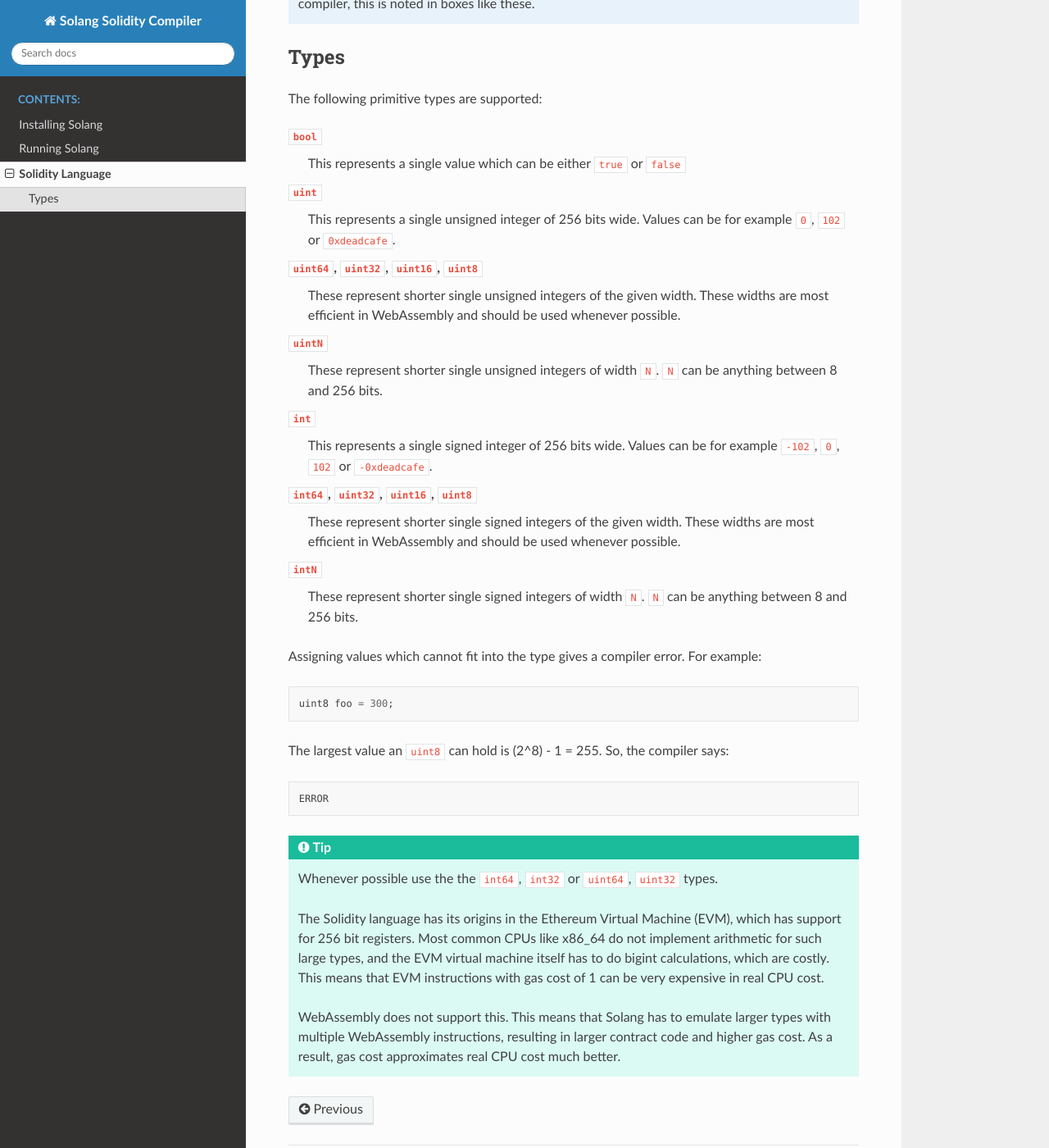
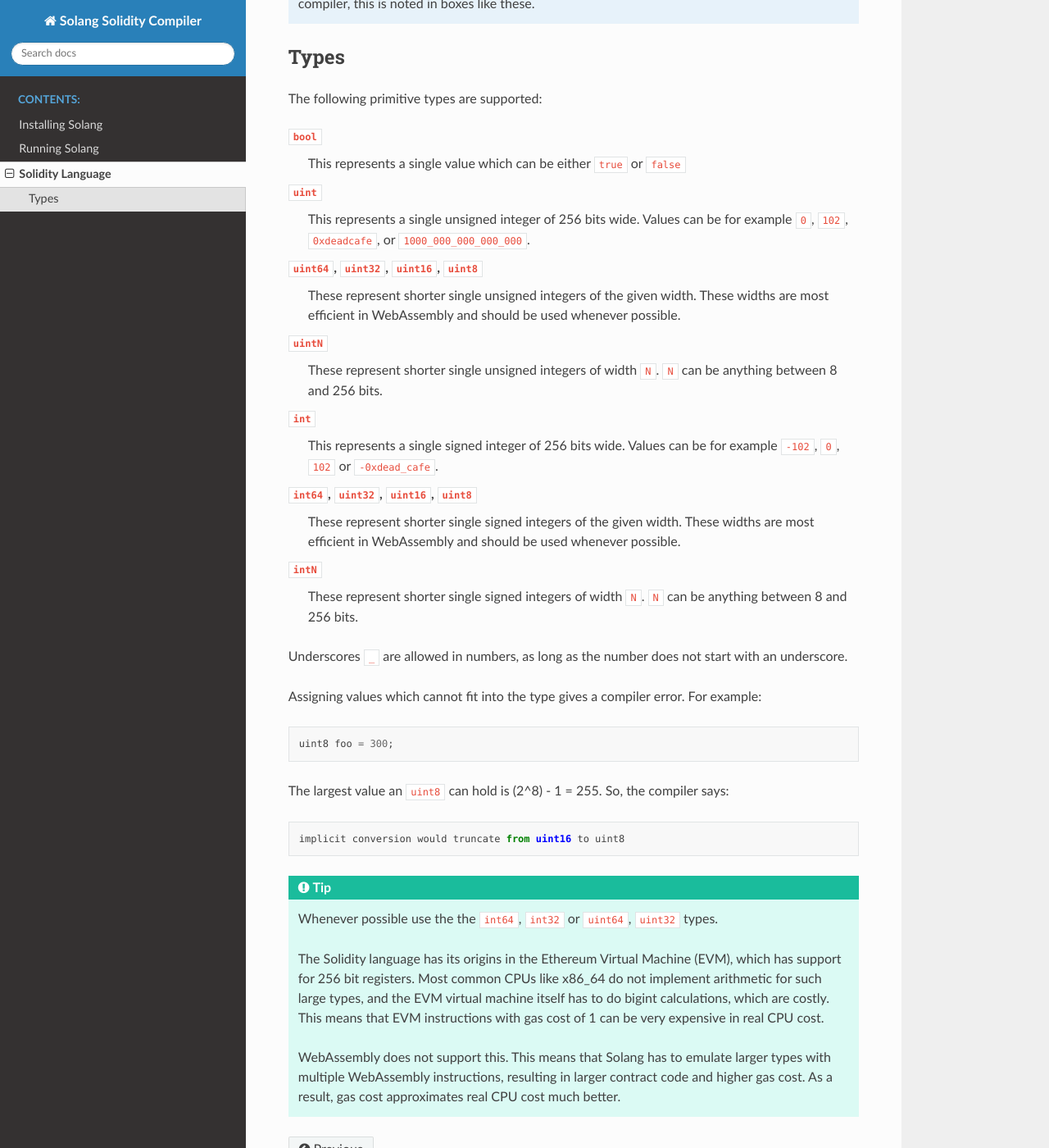
Before and after one commit to hyperledger-solang/solang, a Sphinx documentation site: the page built from docs/language.rst, in a window 1280 px wide and 1400 px high, scrolled down 449 px. Shown: the whole window at 82% size. Built offline with Sphinx 7.4.7 and the Read the Docs theme 2.0.0, drawn with Linux system fonts in a browser that asks for light colours.

Commit message:
Allow underscores in numbers
Signed-off-by: Sean <sean@mess.org>

```diff
--- a/docs/language.rst
+++ b/docs/language.rst
@@ -30,7 +30,7 @@ The following primitive types are supported:
 
 ``uint``
   This represents a single unsigned integer of 256 bits wide. Values can be for example
-  ``0``, ``102`` or ``0xdeadcafe``.
+  ``0``, ``102``, ``0xdeadcafe``, or ``1000_000_000_000_000``.
 
 ``uint64``, ``uint32``, ``uint16``, ``uint8``
   These represent shorter single unsigned integers of the given width. These widths are
@@ -42,7 +42,7 @@ The following primitive types are supported:
 
 ``int``
   This represents a single signed integer of 256 bits wide. Values can be for example
-  ``-102``, ``0``, ``102`` or ``-0xdeadcafe``.
+  ``-102``, ``0``, ``102`` or ``-0xdead_cafe``.
 
 ``int64``, ``uint32``, ``uint16``, ``uint8``
   These represent shorter single signed integers of the given width. These widths are
@@ -52,13 +52,16 @@ The following primitive types are supported:
   These represent shorter single signed integers of width ``N``. ``N`` can be anything
   between 8 and 256 bits.
 
+Underscores ``_`` are allowed in numbers, as long as the number does not start with
+an underscore.
+
 Assigning values which cannot fit into the type gives a compiler error. For example::
 
     uint8 foo = 300;
 
 The largest value an ``uint8`` can hold is (2^8) - 1 = 255. So, the compiler says::
 
-    ERROR
+    implicit conversion would truncate from uint16 to uint8
 
 .. tip::
 
```
Also changed, not shown: 3 other files.
